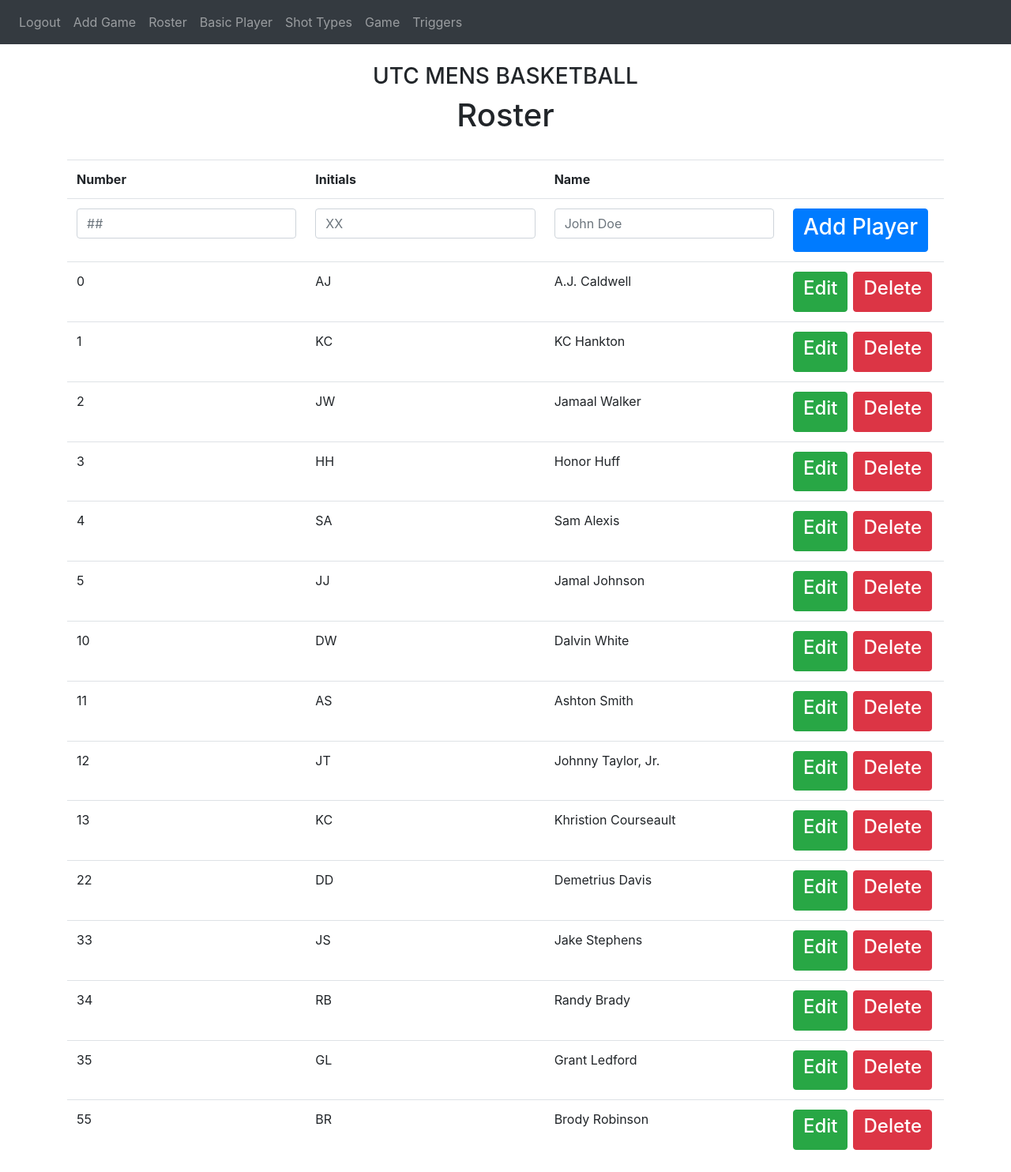
After one commit to AndresCavalie/UTC_MONEYBALL, a Flask app: page /roster in a window 1280 px wide. The commit adds this page. Shown: the whole page at 79% size. Run offline with Flask 2, Linux system fonts and the light colour scheme; a user stored in the database is signed in; data comes from the database, SQL or seed files in the repository; both versions use the stored data as it was after the commit; some libraries are stand-ins or nearby versions.

Commit message:
nav/front-end draft complete - need tag/avg touch

```diff
--- a/website/static/index.js
+++ b/website/static/index.js
@@ -35,7 +35,7 @@ function deletePost(postId) {
     method: "POST",
     body: JSON.stringify({ postId: postId }),
   }).then((_res) => {
-    window.location.href = "/searches";
+    window.location.href = "/roster";
   });
 }
 
--- a/website/templates/add_game.html
+++ b/website/templates/add_game.html
@@ -1,6 +1,9 @@
 {%extends "base.html"%} {% block title%}Home{%endblock%} {%block content%}
 </br>
 
+<h3 align="center">UTC MENS BASKETBALL</h3>
+
+<h1 align="center">Add Game</h1>
 </br></br>
 </br></br>
     </br>
--- a/website/templates/basic_player.html
+++ b/website/templates/basic_player.html
@@ -7,11 +7,14 @@
     <link href="//maxcdn.bootstrapcdn.com/font-awesome/4.1.0/css/font-awesome.min.css" rel="stylesheet">
 {%endblock%}{% block title%}Home{%endblock%} {%block content%}
 </br>
-<h1 align="center">Player View</h1>
+
 <h3 align="center">UTC MENS BASKETBALL</h3>
 
+<h1 align="center">Basic Player</h1>
+</br>
 
 
+<div class="table-responsive">
 <table class='table table-striped' >
   <thead class = 'thead-dark'>
   <tr>
@@ -94,6 +97,7 @@
   </tr>
 
 </table>
+</div>
 {%endblock%}
 {%block scripts%}
 
--- /dev/null
+++ b/website/templates/roster.html
@@ -0,0 +1,47 @@
+{%extends "base.html"%}
+
+ {% block title%}Home{%endblock%} {%block content%}
+</br>
+<h3 align="center">UTC MENS BASKETBALL</h3>
+
+<h1 align="center">Roster</h1>
+</br>
+
+<table class='table'>
+    <tr>
+<th>Number</th>
+<th>Initials</th>
+<th>Name</th>
+
+<th></th>
+    </tr>
+
+    <tr>
+        <form method = "POST">
+        <td><input type="jersey" class="form-control" id="number"  name='number' placeholder="##"></td>
+
+        <td><input type="initials" class="form-control" id="initials" name='initials'  placeholder="XX"></td>
+        <td><input type="name" class="form-control" id="name"  name='name' placeholder="John Doe"></td>
+   <td><button  class="btn btn-primary" type="submit" ><h3>Add Player</h3></button></td>
+        </form>
+
+    </tr>
+
+{%for player in players%}
+<tr>
+
+    <td>{{player.number}}</td>
+
+    <td>{{player.initials}}</td>
+    <td>{{player.name}}</td>
+    <td><button  class="btn btn-success" onClick= "backHome()" style="margin-right:7px;"><h4>Edit</h4></button><button
+        type="button"
+        class="btn btn-danger"
+        onClick="deletePost({{player.id}})"
+      >
+        <h4>Delete</h4>
+      </button></td>
+</tr>
+{%endfor%}
+</table>
+{%endblock%}
--- a/website/templates/shot_types_single.html
+++ b/website/templates/shot_types_single.html
@@ -7,13 +7,16 @@
     <link href="//maxcdn.bootstrapcdn.com/font-awesome/4.1.0/css/font-awesome.min.css" rel="stylesheet">
 {%endblock%}{% block title%}Home{%endblock%} {%block content%}
 </br>
-<h1 align="center">{{player.name}}</h1>
 <h3 align="center">UTC MENS BASKETBALL</h3>
+
+<h1 align="center">Shot Types - {{player.name}}</h1>
+</br>
 
 
 <a href = "/shot_types" ><button  class="btn btn-primary" ><h4>Back</h4></button></a>
 </br>
 </br>
+<div class="table-responsive">
 <table class='table table-striped'>
   <thead class = 'thead-dark'>
   <tr>
@@ -72,6 +75,7 @@
   </tr>
 
 </table>
+</div>
 {%endblock%}
 {%block scripts%}
 
--- a/website/views.py
+++ b/website/views.py
@@ -123,6 +123,25 @@ def basic_player():
            }
 
     return render_template("basic_player.html",user=current_user,players=players, fgm = fgm , fga = fga, fgm3 = fgm3 , fga3 =fga3, efg=efg, ftm=ftm, fta=fta, ftperc = ftperc, assist = assist, esq = esq , sum=sum)
+
+@views.route('/roster', methods=['GET','POST'])
+@login_required
+def roster():
+    # players = db.session.query(Player).join(Search).filter(Search.user_id == User.id).all()
+    players = db.session.query(Player).all()
+
+    if request.method == 'POST':
+        number = request.form.get('number')
+        initials = request.form.get('initials')
+        name = request.form.get('name')
+        print(number)
+        print(initials)
+        print(name)
+        player = Player(number = number,initials = initials,name = name)
+        db.session.add(player)
+        db.session.commit()
+        return redirect(url_for('views.roster'))
+    return render_template("roster.html",user=current_user,players=players)
 
 @views.route('/shot_types', methods=['GET','POST'])
 @login_required
@@ -1260,13 +1279,13 @@ def basic_player_single():
 def delete_post():
     postId = json.loads(request.data)
     postId = postId['postId']
-    post = Post.query.get(postId)
-    search=Search.query.get(post.search_id)
+    post = Player.query.get(postId)
+
     if post:
 
-        if search.user_id == current_user.id:
-            db.session.delete(post)
-            db.session.commit()
+
+        db.session.delete(post)
+        db.session.commit()
 
     return jsonify({})
 
```
Also changed, not shown: website/templates/basic_player_single.html (+6 -1 lines), website/templates/games.html (+7 -4 lines), website/templates/shot_types.html (+14 -8 lines), website/templates/triggers.html (+6 -3 lines), instance/database.db.
